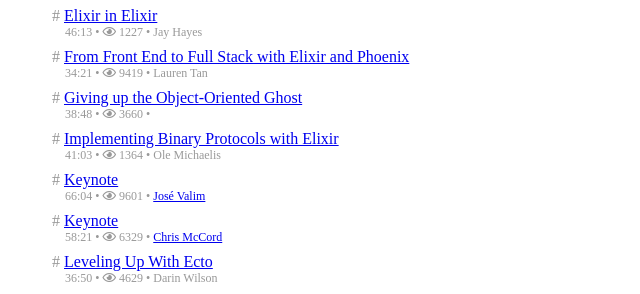
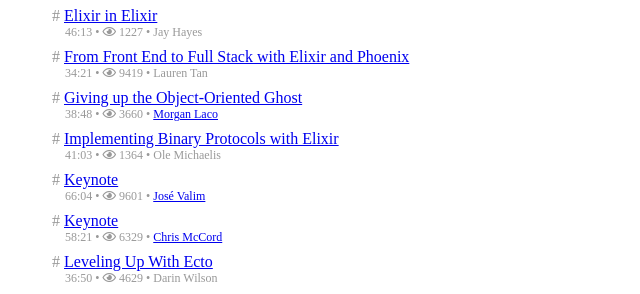
Before and after one commit to gmile/everyelixirvideo.page, a Jekyll site: the page built from index.html, in a window 1280 px wide and 900 px high, scrolled down 5022 px. Shown: the part 153-447 px from the top of the window, without its empty margins (0-640 px from the left). Built offline with Jekyll 4.4.1, drawn with Linux system fonts in a browser that asks for light colours; nearby versions of some CDN libraries.

Commit message:
fix name

```diff
--- a/_data/elixir_and_phoenix_conf_2016.yaml
+++ b/_data/elixir_and_phoenix_conf_2016.yaml
@@ -228,7 +228,7 @@
 - video_id: _VpZ6gQsyDY
   talk_title: Giving up the Object-Oriented Ghost
   speakers:
-  - morgan_lanco
+  - morgan_laco
   conference: elixir_and_phoenix_conf_2016
   video_view_count: 3660
   video_duration_seconds: 2328
```
